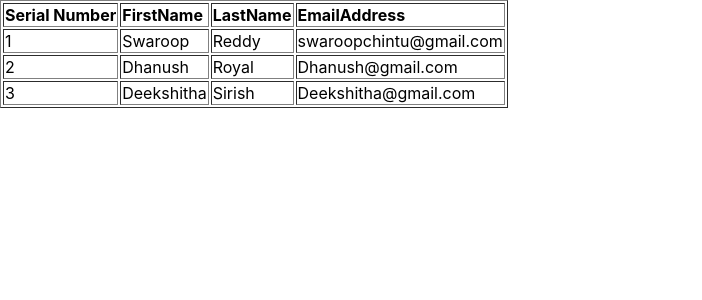
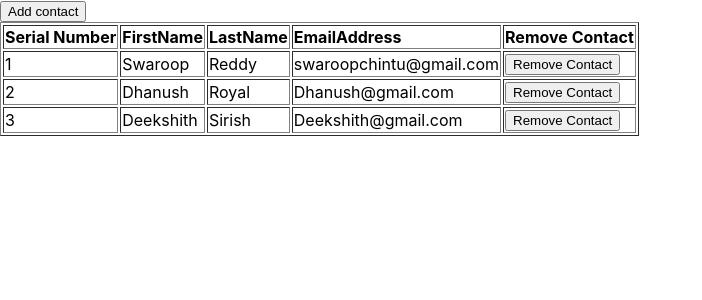
Before and after one commit to jayanth2016/contact-book-app, a React (Create React App) app: page / in a window 1280 px wide. Shown: the top 300 px of the page, without its empty margins (0-702 px from the left). Built offline with nearby package versions, Linux system fonts and the light colour scheme.

Commit message:
commit-add remove contact

```diff
--- a/src/App.js
+++ b/src/App.js
@@ -1,31 +1,77 @@
 import React, {useState}from 'react'
 
 const App = () => {
+const [contacts,setContacts] = useState ()
+const [showform,setShowForm] = useState (false)
 const [contact,setContact]=useState([
-  {FirstName:'Swaroop',    LastName: 'Reddy',   EmailAddress: 'swaroopchintu@gmail.com'},
-  {FirstName:'Dhanush',    LastName: 'Royal',   EmailAddress: 'Dhanush@gmail.com'},
-  {FirstName:'Deekshitha', LastName: 'Sirish',  EmailAddress: 'Deekshitha@gmail.com'},
+  {Name:'Swaroop',    surName: 'Reddy',    EmailAddress: 'swaroopchintu@gmail.com'},
+  {Name:'Dhanush',    surName: 'Royal',    EmailAddress: 'Dhanush@gmail.com'},
+  {Name:'Deekshith',  surName: 'Sirish',   EmailAddress: 'Deekshith@gmail.com'},
  ])
+ const [newContact, setNewContact] = useState({  Name: '', surName: '',EmailAddress: '', });
 
+ const handleContac = () => {
+   setContact([...contact, newContact]);
+   setNewContact({ Name: '', surName: '', EmailAddress: '' });
+   setShowForm(false);
+ };
+ const handleremoveContact = (index) => {
+  const updatedContacts = contact.filter((_, i) => i !== index);
+  setContact(updatedContacts);
+};
   return (
     <div>
-      <table border='1' style={{width:'100%,', textAlign:'left'}}>
+    <button onClick={()=> setShowForm(true)}>Add contact</button>
+    {!showform ? ( <table border='1' style={{width:'100%,', textAlign:'left'}}>
     <tr>
     <th>Serial Number</th>
     <th>FirstName</th>
     <th>LastName</th>
     <th>EmailAddress</th>
+    <th>Remove Contact</th>
     </tr>
     {contact.map((contact,index)=>(
       <tr key={index}>
       <td>{index+1}</td>
-        <td>{contact.FirstName}</td>
-        <td>{contact.LastName}</td>
+      <td>{contact.Name}</td>
+      <td>{contact.surName}</td>
       <td>{contact.EmailAddress}</td>
+      <td><button onClick={()=>handleremoveContact(index)}>Remove Contact</button></td>
       </tr>
     ))}
-      </table>
+    </table>) :
+   <div>
+
+<input
+type="text"
+name="name"
+placeholder="Name"
+onChange={(e => setNewContact({...newContact,Name : e.target.value}))}
+
+/>
+<br />
+<input
+type="text"
+name="surname"
+placeholder="Surname"
+onChange={(e => setNewContact({...newContact,surName : e.target.value}))}
+
+/>
+<br />
+<input
+type="email"
+name="email"
+placeholder="Email"
+onChange={(e => setNewContact({...newContact,EmailAddress : e.target.value}))}
+
+/>
+<br />
+<button onClick={handleContac}>Save Contact</button>
 </div>
+}
+
+ </div>
+
   )
 }
 
```
Lines whose indentation alone changed are shown as unchanged.
